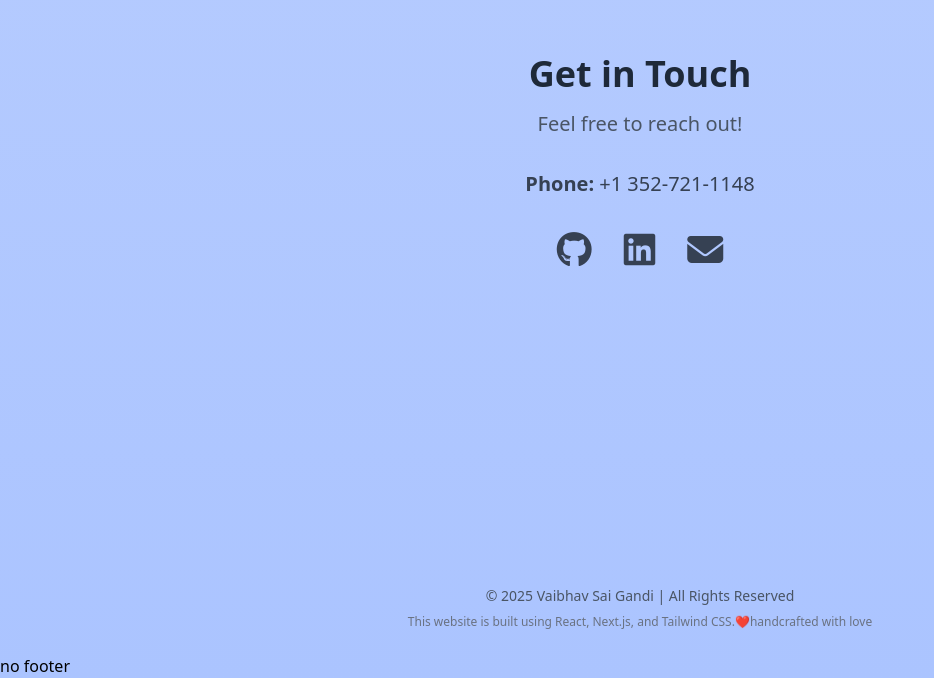
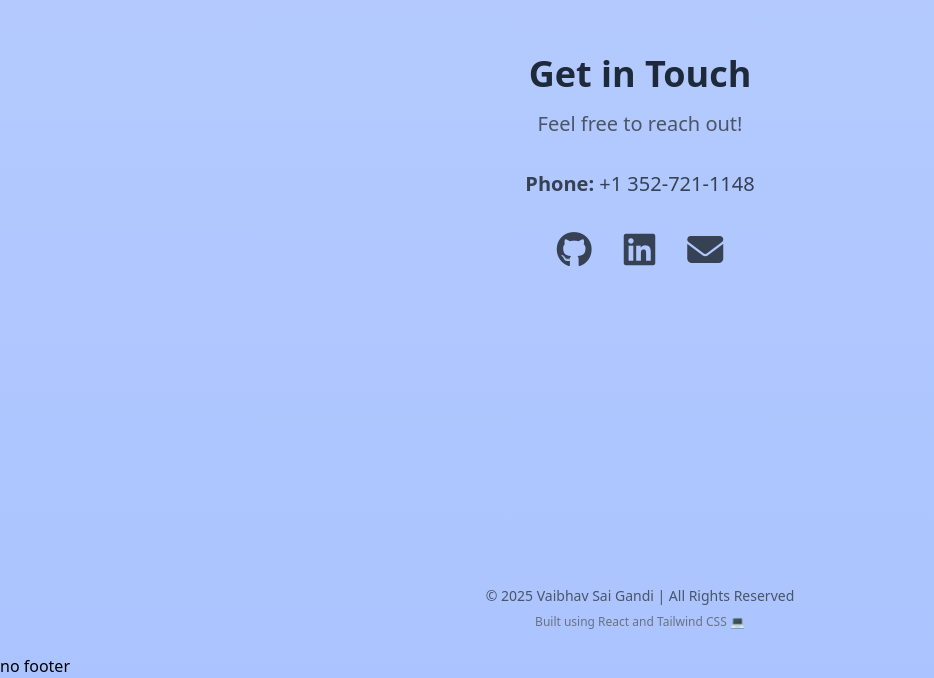
Before and after one commit to vaibhavsaigandi/Portfolio_new, a React (Vite) app: page / in a window 1280 px wide. Shown: the part 2722-3400 px from the top of the page, without its empty margins (0-934 px from the left). Built offline with nearby package versions, Linux system fonts and the light colour scheme.

Commit message:
footer update

```diff
--- a/src/components/ui/Footer.jsx
+++ b/src/components/ui/Footer.jsx
@@ -8,9 +8,9 @@ const Footer = () => {
           © 2025 Vaibhav Sai Gandi | All Rights Reserved
         </p>
         <p className="text-gray-500 text-xs mt-2">
-          This website is built using React, Next.js, and Tailwind CSS.
+          Built using React and Tailwind CSS{" "}
           <span role="img" aria-label="love">
-            ❤️handcrafted with love
+            💻
           </span>
         </p>
       </div>
```
